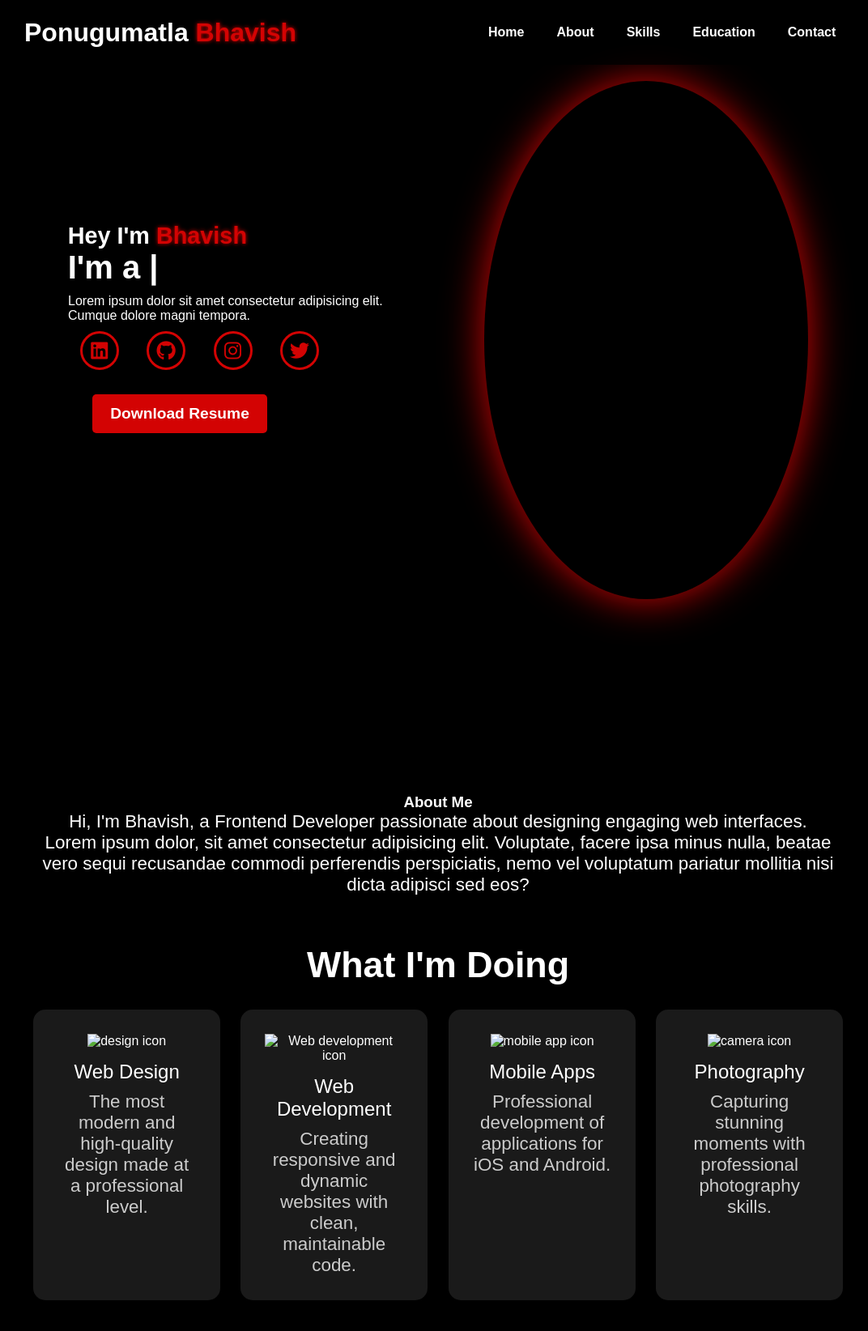
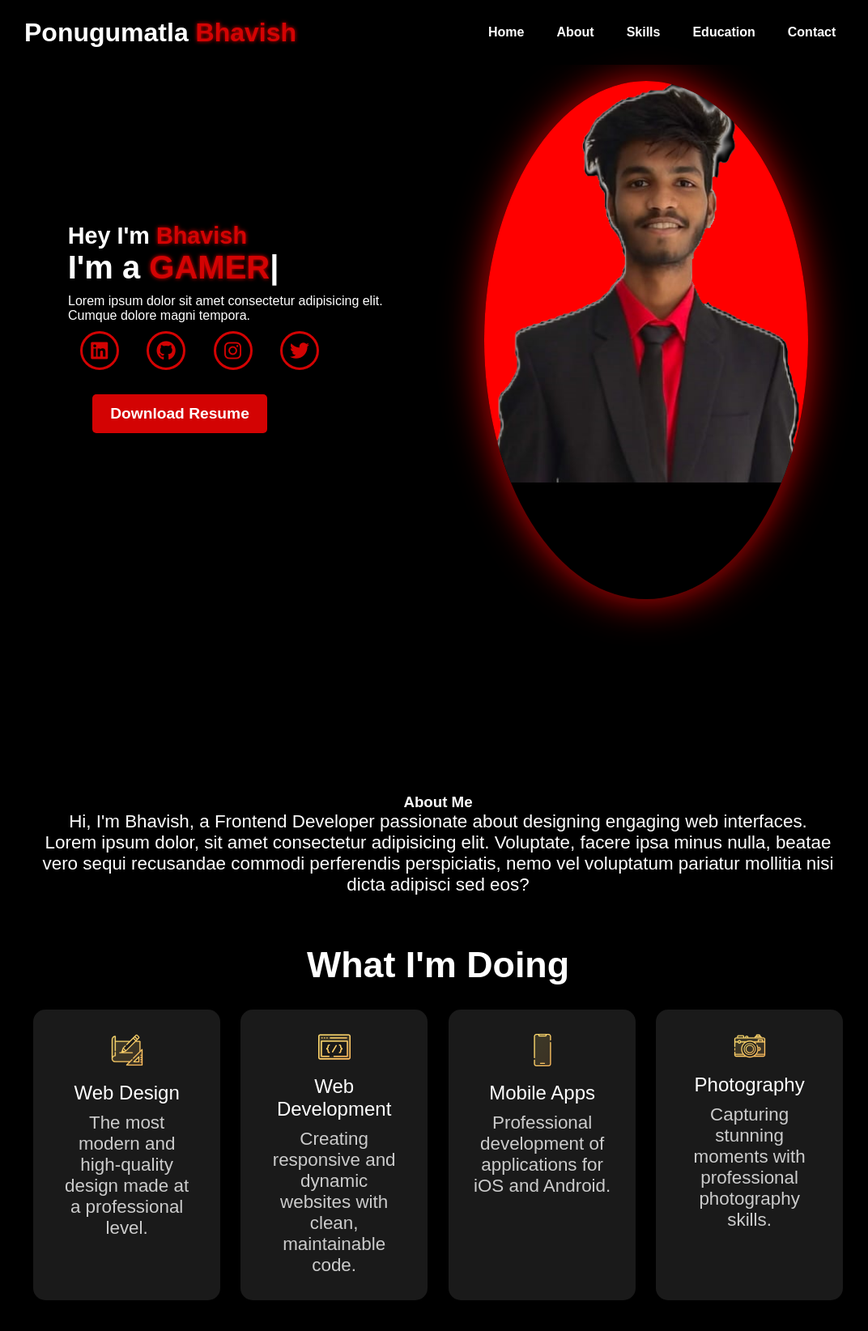
Before and after one commit to Bhavish4/Porfolio4, a plain HTML site: page index.html in a window 1280 px wide. Shown: the top 1644 px of the page at 81% size, without its empty margins (99-1171 px from the left). Drawn offline with nearby package versions, Linux system fonts and the light colour scheme; files that its build step writes are made by us from their sources.

Commit message:
index.html

```diff
--- a/index.html
+++ b/index.html
@@ -9,7 +9,7 @@
       href="https://cdnjs.cloudflare.com/ajax/libs/font-awesome/6.5.1/css/all.min.css"
     />
     <link rel="stylesheet" href="https://unpkg.com/aos@next/dist/aos.css" />
-    <link rel="stylesheet" href="./assetes/csss/style.css" />
+    <link rel="stylesheet" href="./style.css" />
     <title>Portfolio</title>
   </head>
   <body>
@@ -143,7 +143,7 @@
           </div>
         </div>
         <div class="image" data-aos="zoom-in" data-aos-duration="3000">
-          <img src="./assetes/img/perfil2.png" alt="" />
+          <img src="./perfil2.png" alt="" />
         </div>
       </div>
     </section>
@@ -177,7 +177,7 @@
             >
               <div class="service-icon-box">
                 <img
-                  src="./assetes/img/icon-design.svg"
+                  src="./icon-design.svg"
                   alt="design icon"
                   width="40"
                 />
@@ -199,7 +199,7 @@
             >
               <div class="service-icon-box">
                 <img
-                  src="./assetes/img/icon-dev.svg"
+                  src="./icon-dev.svg"
                   alt="Web development icon"
                   width="40"
                 />
@@ -221,7 +221,7 @@
             >
               <div class="service-icon-box">
                 <img
-                  src="./assetes/img/icon-app.svg"
+                  src="./icon-app.svg"
                   alt="mobile app icon"
                   width="40"
                 />
@@ -242,7 +242,7 @@
             >
               <div class="service-icon-box">
                 <img
-                  src="./assetes/img/icon-photo.svg"
+                  src="./icon-photo.svg"
                   alt="camera icon"
                   width="40"
                 />
@@ -470,6 +470,6 @@
       AOS.init({ offset: 0 });
     </script>
     <script src="https://www.google.com/recaptcha/api.js"></script>
-    <script src="./assetes/js/script.js"></script>
+    <script src="./script.js"></script>
   </body>
 </html>
```
